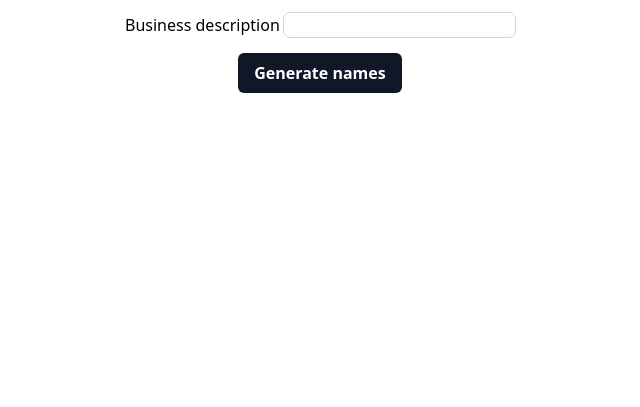
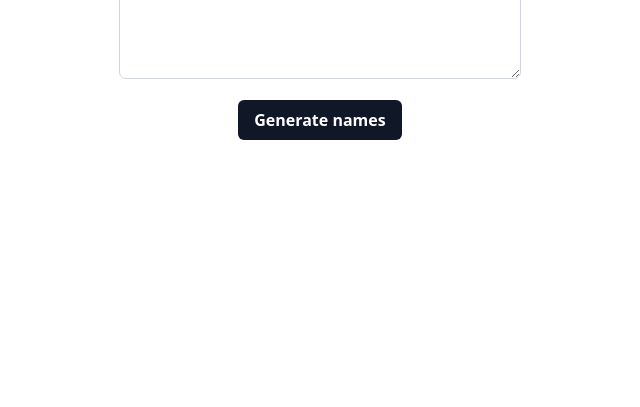
Before and after one commit to PakkuDon/business-name-generator, a plain HTML site: page index.html in a window 1280 px wide. Shown: the part 393-800 px from the top of the page, without its empty margins (320-960 px from the left). Drawn offline with nearby package versions, Linux system fonts and the light colour scheme.

Commit message:
Adjust business description input
- Use textarea with multiple rows
- Hide label text
- Add placeholder text

```diff
--- a/index.html
+++ b/index.html
@@ -15,8 +15,8 @@
       Describe your business and we'll generate some name ideas for free.
     </p>
     <form class="mt-4">
-      <label for="description-input">Business description</label>
-      <input id="description-input" type="text" class="rounded-md outline-1 outline-gray-300" />
+      <label for="description-input" class="sr-only">Business description</label>
+      <textarea id="description-input" type="text" class="rounded-md outline-1 outline-gray-300 w-100 p-2" rows="4" placeholder="eg: A software agency specialising in..."></textarea>
       <div class="mt-4 text-center">
         <button type="submit" class="rounded-md font-bold bg-gray-900 hover:bg-gray-700 focus:bg-gray-700 active:inset-shadow-sm/75 text-white px-4 py-2">Generate names</button>
       </div>
```
